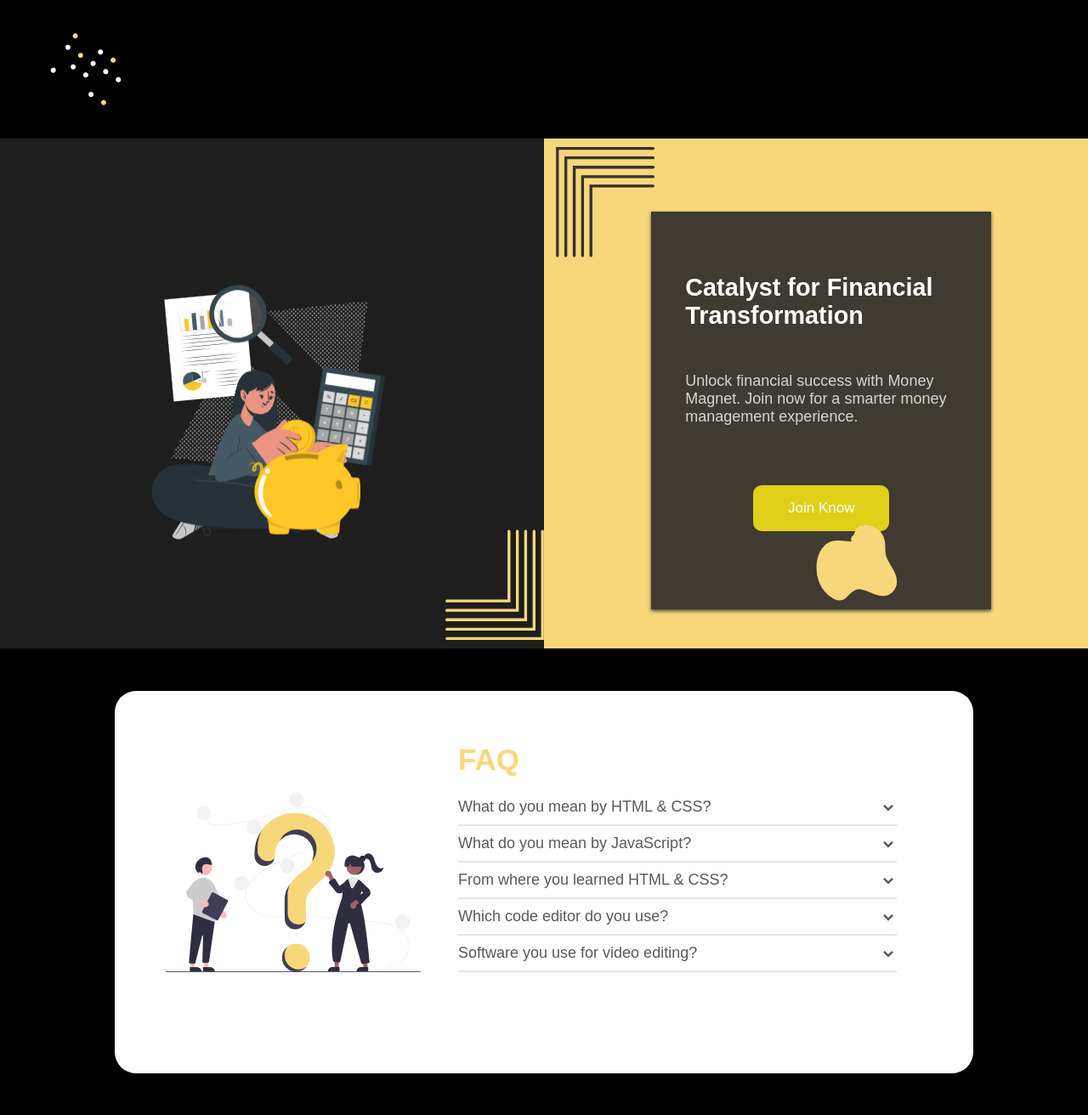
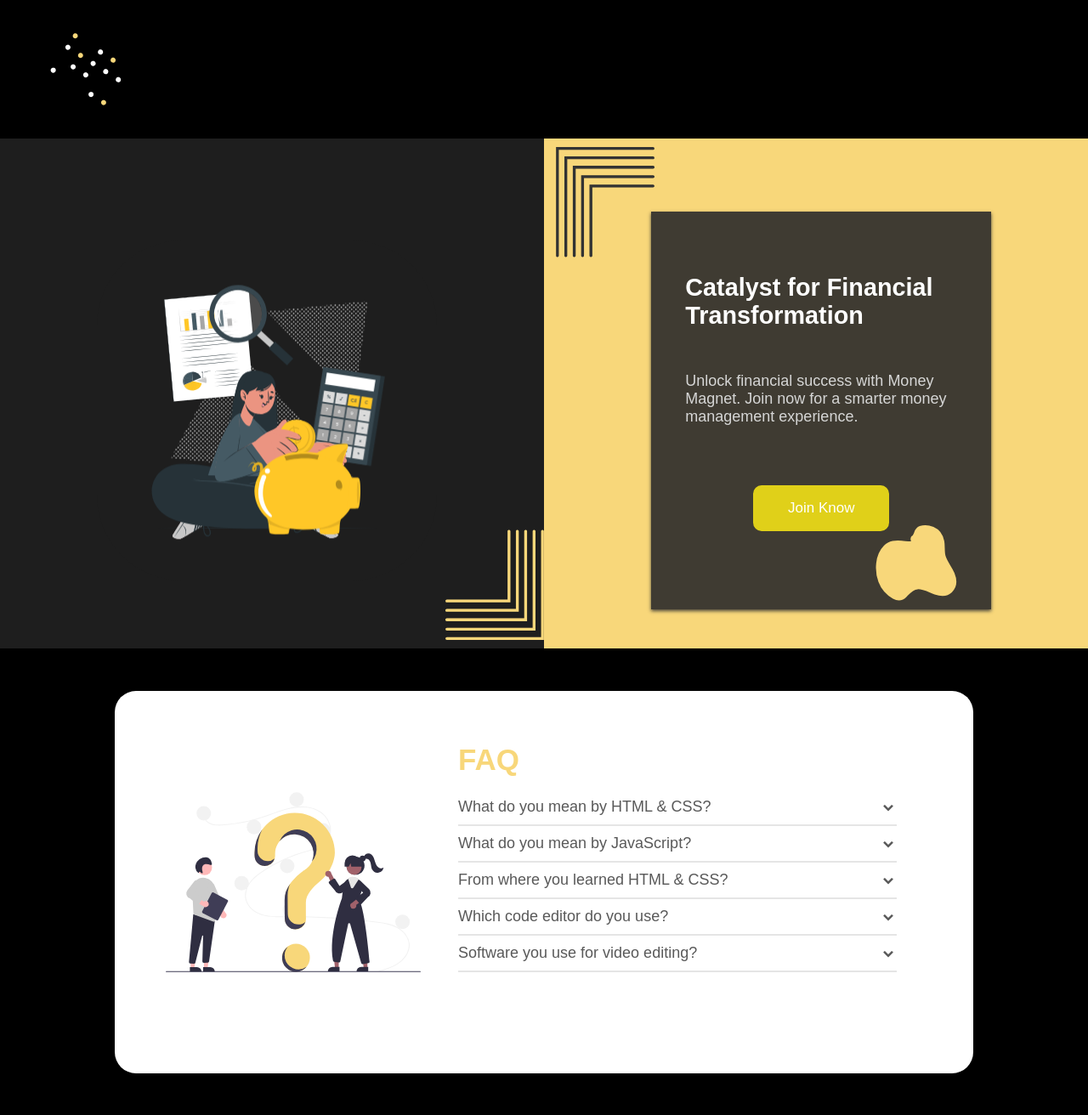
Before and after one commit to elijahgummer/MoneyMagnet-Budget-Expense-Managment-Web-App, a PHP site: page /home.php in a window 1280 px wide. Shown: the part 1857-3169 px from the top of the page at 85% size. Run offline with PHP 8.4, Linux system fonts and the light colour scheme; some web fonts are replaced.

Commit message:
changed the position of the svg to the right of the card

```diff
--- a/MoneyMagnet/css/home.css
+++ b/MoneyMagnet/css/home.css
@@ -98,7 +98,7 @@ html {
   position: absolute; /* or relative, fixed, sticky */
   /* Adjust these values to move the SVG */
   bottom: 10px;
-  left: 50%; /* Adjust these values to move the SVG */
+  right: 10%; /* Adjust these values to move the SVG */
   transform: rotate(90deg);
 }
 /* HEADER AREA */
```
